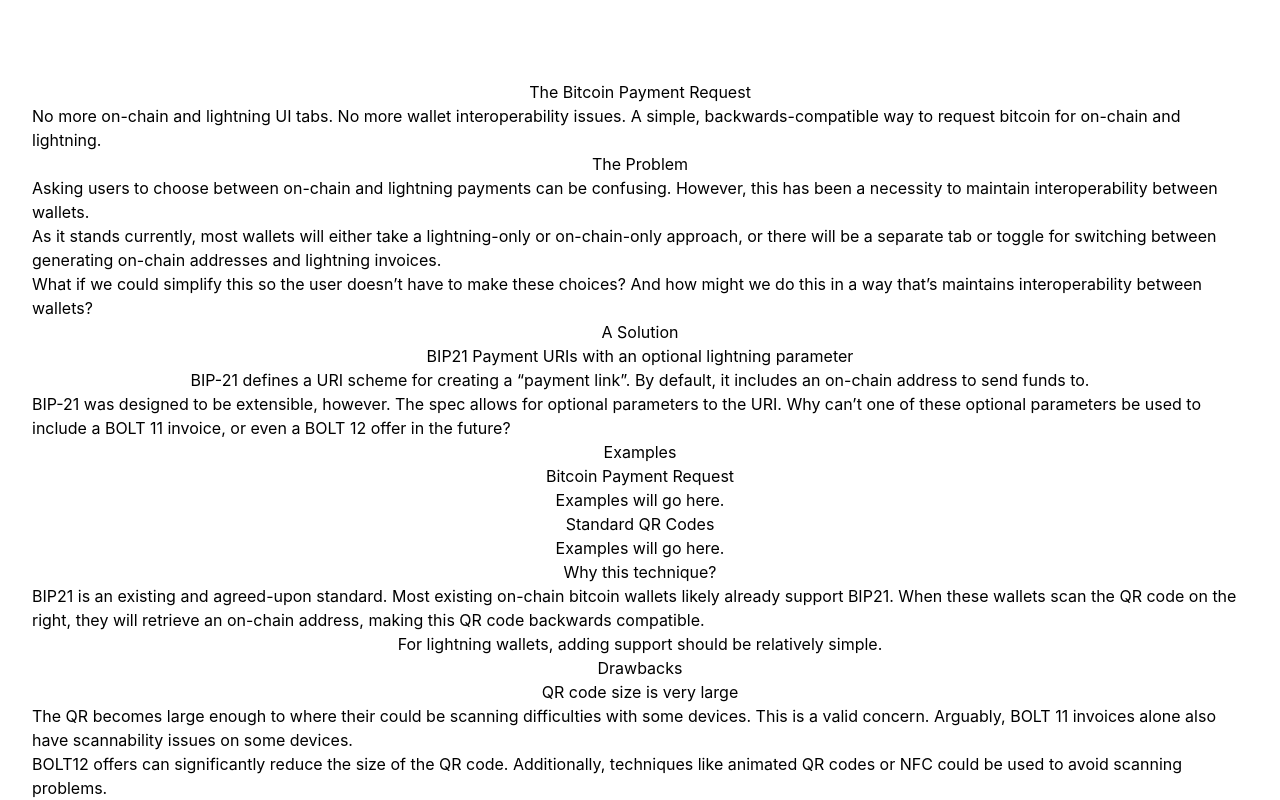
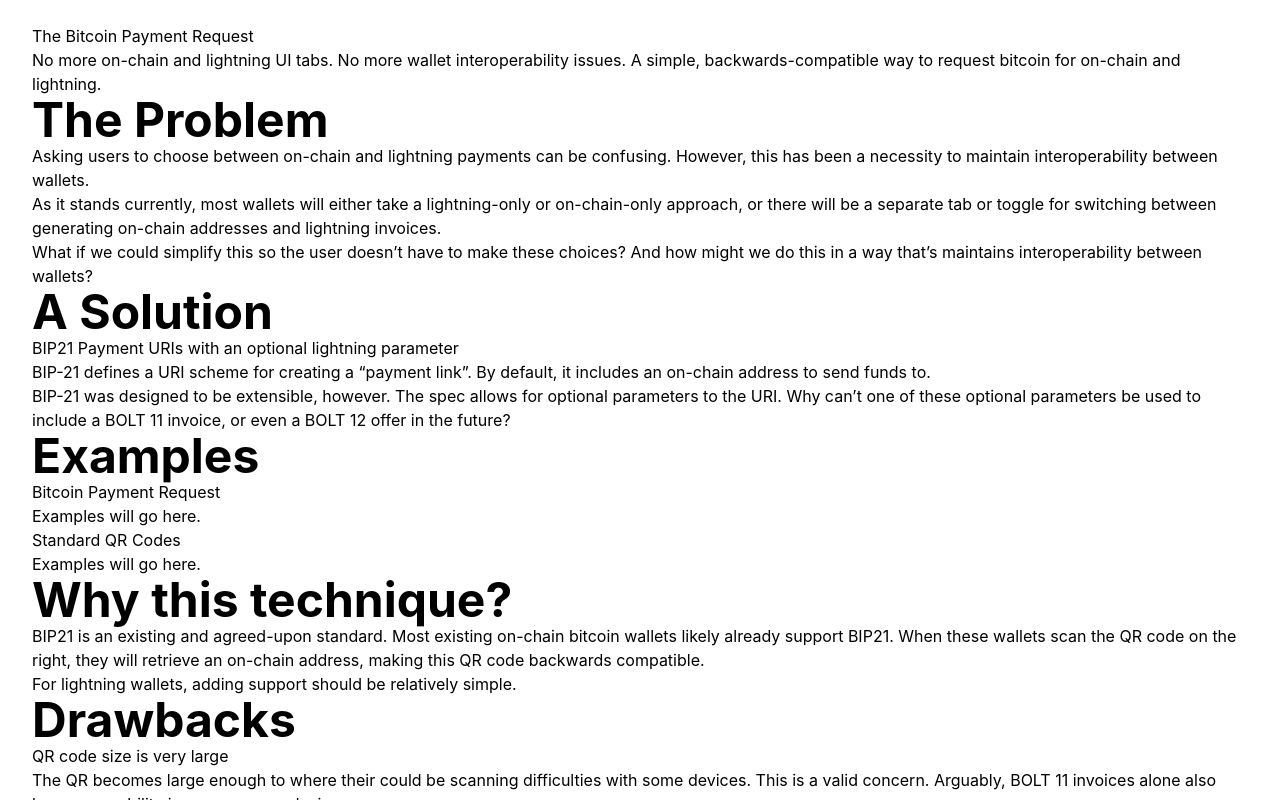
Before and after one commit to sbddesign/bip21-site, a Next.js app: page / in a window 1280 px wide. Shown: the top 800 px of the page. Built offline with nearby package versions, Linux system fonts and the light colour scheme; some icons are missing.

Commit message:
H2 comp work

```diff
--- a/components/h2.js
+++ b/components/h2.js
@@ -1,7 +1,7 @@
 import React from 'react';
 
-export default function Heading(props){
+export default function Heading({ children, ...rest }){
     return (
-        <h2 className="text-6xl font-bold">{props.text}</h2>
+        <h2 className="text-5xl font-bold"> {children}</h2>
     )
 }
--- a/pages/index.js
+++ b/pages/index.js
@@ -13,14 +13,15 @@ export default function Home() {
         <link rel="icon" href="/favicon.ico" />
       </Head>
 
-      <main className={styles.main}>
+      <main className="text-left">
           <BitcoinCircleIcon style={{width: '100px', height: '100px'}} />
         <h1>The Bitcoin Payment Request</h1>
+
         <p>
             No more on-chain and lightning UI tabs. No more wallet interoperability issues. A simple,
             backwards-compatible way to request bitcoin for on-chain and lightning.
         </p>
-          <H2 text="The Problem" />
+        <H2>The Problem</H2>
 
           <h3>
             Asking users to choose between on-chain and lightning payments can be confusing. However, this has been a
@@ -37,7 +38,7 @@ export default function Home() {
               a way that’s maintains interoperability between wallets?
           </p>
 
-          <H2 text="A Solution" />
+          <H2>A Solution</H2>
 
           <h3>BIP21 Payment URIs with an optional lightning parameter</h3>
 
@@ -52,7 +53,7 @@ export default function Home() {
             the future?
           </p>
 
-          <H2 text="Examples" />
+          <H2>Examples</H2>
 
           <h3>Bitcoin Payment Request</h3>
 
@@ -62,7 +63,7 @@ export default function Home() {
 
           <p>Examples will go here.</p>
 
-          <H2 text="Why this technique?" />
+          <H2>Why this technique?</H2>
 
           <p>
             BIP21 is an existing and agreed-upon standard. Most existing on-chain bitcoin wallets likely already
@@ -72,7 +73,7 @@ export default function Home() {
 
           <p>For lightning wallets, adding support should be relatively simple.</p>
 
-          <H2 text="Drawbacks" />
+          <H2>Drawbacks</H2>
 
           <h3>QR code size is very large</h3>
 
--- a/tailwind.config.js
+++ b/tailwind.config.js
@@ -1,6 +1,7 @@
 module.exports = {
   content: [
-    "./pages/**/*.{js,ts,jsx,tsx}"
+    "./pages/**/*.{js,ts,jsx,tsx}",
+    "./components/**/*.{js,ts,jsx,tsx}"
   ],
   theme: {
     extend: {},
```
